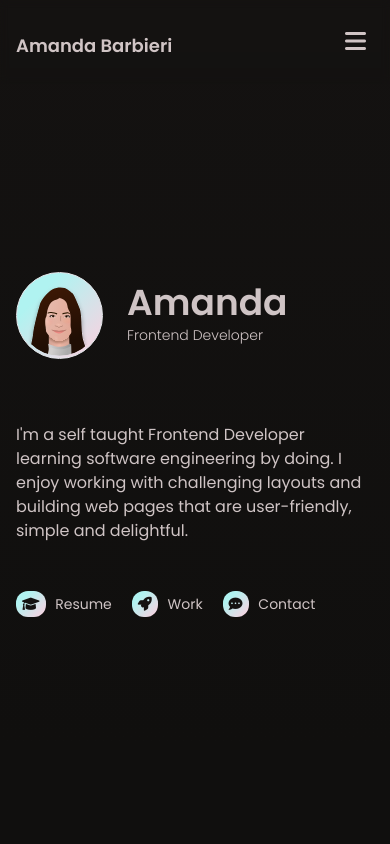
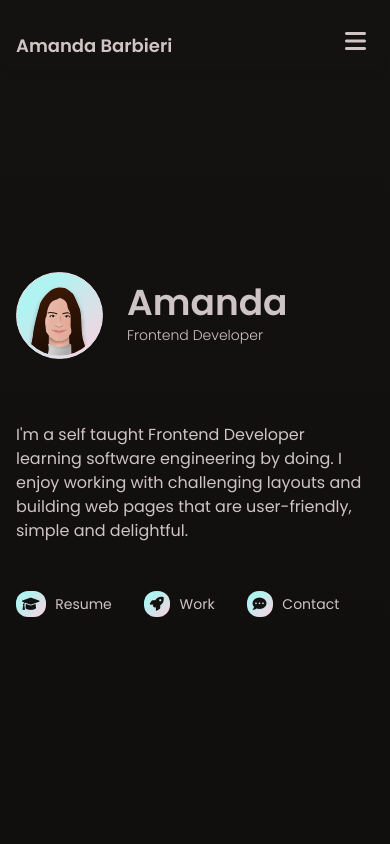
Before and after one commit to aobarbieri/website, a website: page index.html in a window 390 px wide. Shown: the top 844 px of the page. Drawn offline with nearby package versions, Linux system fonts and the light colour scheme.

Commit message:
fix: replace svg icons with fontAwesome icons

```diff
--- a/index.css
+++ b/index.css
@@ -66,6 +66,10 @@ form textarea {
     background: var(--btn-bg-gradient);
     padding   : 0.375rem;
     color     : var(--bgfirst);
+}
+
+.workLink {
+    margin: 0 2rem;
 }
 
 .mocks {
--- a/index.html
+++ b/index.html
@@ -70,12 +70,12 @@
 
 				<!-- Buttons -->
 				<article
-						class="page-links punchline load-hidden flex flex-nowrap my-12 lg:mb-0 text-sm md:text-lg"
+						class="punchline load-hidden flex flex-nowrap my-12 lg:mb-0 text-sm md:text-lg"
 					>
 						<a class="" href="./resume.html"
 							><i class="fa-solid fa-graduation-cap mr-1.5 link-icon rounded-xl transition-transform duration-300 ease-in-out hover:-translate-y-1 hover:scale-110"></i> Resume</a
 						>
-						<a class="workLink mx-5 lg:mx-7" href="#work"
+						<a class="workLink mx-5" href="#work"
 							><i class="fa-solid fa-rocket mr-1.5 link-icon rounded-xl transition-transform duration-300 ease-in-out hover:-translate-y-1 hover:scale-110"></i> Work</a
 						>
 
--- a/script.js
+++ b/script.js
@@ -2,7 +2,7 @@ $(document).ready(() => {
 	// MENU
 	$('.navbar__menu-btn').on('click', function () {
 		$('.navbar__links').toggleClass('active');
-		$(this).find('i').toggleClass('fas fa-bars');
+		$(this).find('i').toggleClass('fa-solid fa-bars');
 		$(this).find('i').toggleClass('far fa-window-close');
 	});
 });
```
Also changed, not shown: resume.html (+2 -2 lines), images/cap.svg (deleted), images/contact.svg (deleted), images/face.svg (deleted), images/rocket.svg (deleted).
